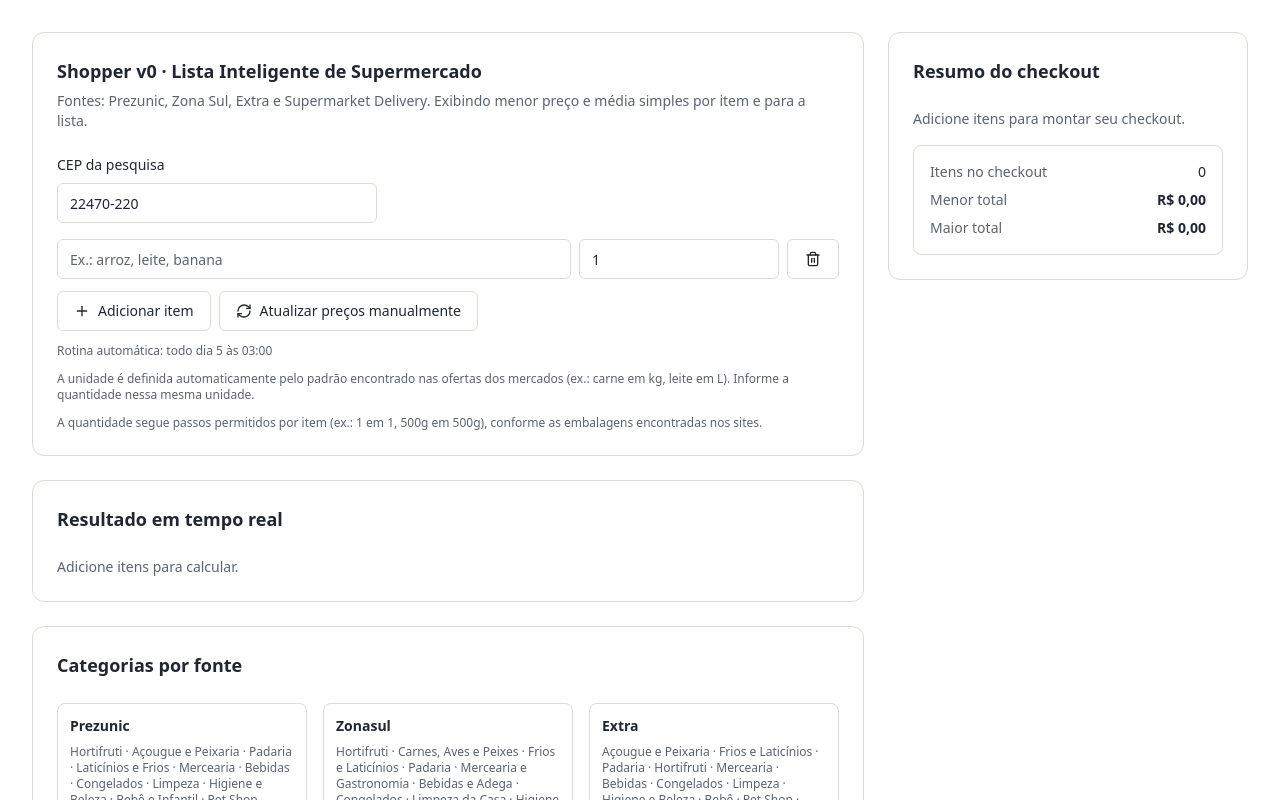
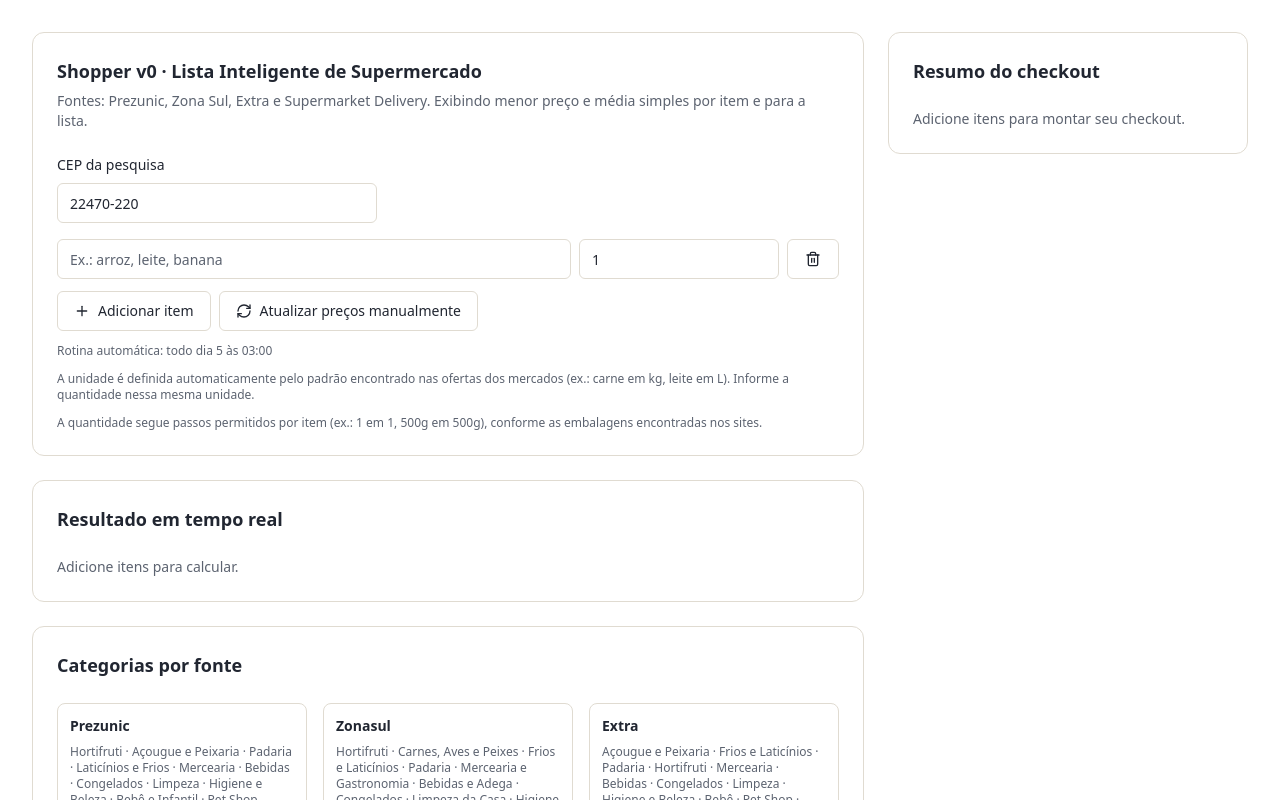
Before and after one commit to LuanVelo/Shopper, a Next.js app: page / in a window 1280 px wide. Shown: the top 800 px of the page. Built offline with nearby package versions, Linux system fonts and the light colour scheme.

Commit message:
Simplify checkout sidebar to item name and lowest price

```diff
--- a/app/page.tsx
+++ b/app/page.tsx
@@ -58,16 +58,9 @@ export default function HomePage() {
     return map;
   }, [data]);
   const checkoutItems = useMemo(() => {
-    const priceByName = new Map<string, (CalculationResponse["items"][number] & { highestTotalPrice: number })>();
+    const priceByName = new Map<string, CalculationResponse["items"][number]>();
     for (const item of data?.items ?? []) {
-      const highestUnitPriceFromOffers = item.offers.reduce((maxPrice, offer) => {
-        return Math.max(maxPrice, offer.normalizedPricePerUserUnit);
-      }, 0);
-      const highestUnitPrice = highestUnitPriceFromOffers > 0 ? highestUnitPriceFromOffers : item.averageUnitPrice;
-      priceByName.set(normalizeItemName(item.itemName), {
-        ...item,
-        highestTotalPrice: highestUnitPrice * item.quantity
-      });
+      priceByName.set(normalizeItemName(item.itemName), item);
     }
 
     return items
@@ -78,16 +71,10 @@ export default function HomePage() {
         return {
           id: item.id,
           name: item.name.trim(),
-          quantity: item.quantity,
-          unit: pricedItem?.unit ?? null,
-          lowestTotalPrice: pricedItem?.lowestTotalPrice ?? null,
-          highestTotalPrice: pricedItem?.highestTotalPrice ?? null
+          lowestTotalPrice: pricedItem?.lowestTotalPrice ?? null
         };
       });
   }, [data, items]);
-  const highestTotalListPrice = useMemo(() => {
-    return checkoutItems.reduce((sum, item) => sum + (item.highestTotalPrice ?? 0), 0);
-  }, [checkoutItems]);
 
   useEffect(() => {
     void refreshDevStatus();
@@ -387,41 +374,18 @@ export default function HomePage() {
               <div className="space-y-3">
                 {checkoutItems.map((item) => (
                   <div key={item.id} className="rounded-lg border bg-background p-3">
-                    <div className="flex items-start justify-between gap-3">
-                      <div>
-                        <p className="text-sm font-medium">{item.name}</p>
-                        <p className="text-xs text-muted-foreground">
-                          {item.quantity} {item.unit ?? "un"}
-                        </p>
-                      </div>
+                    <div className="flex items-center justify-between gap-3">
+                      <p className="text-sm font-medium">{item.name}</p>
                       {item.lowestTotalPrice === null ? (
                         <p className="text-xs text-muted-foreground">Aguardando preço</p>
                       ) : (
-                        <div className="text-right">
-                          <p className="text-xs text-muted-foreground">de {brl(item.lowestTotalPrice)}</p>
-                          <p className="text-sm font-semibold">até {brl(item.highestTotalPrice ?? item.lowestTotalPrice)}</p>
-                        </div>
+                        <p className="text-sm font-semibold">{brl(item.lowestTotalPrice)}</p>
                       )}
                     </div>
                   </div>
                 ))}
               </div>
             )}
-
-            <div className="space-y-2 rounded-lg border bg-background p-4">
-              <div className="flex items-center justify-between text-sm">
-                <span className="text-muted-foreground">Itens no checkout</span>
-                <span className="font-medium">{checkoutItems.length}</span>
-              </div>
-              <div className="flex items-center justify-between text-sm">
-                <span className="text-muted-foreground">Menor total</span>
-                <span className="font-semibold">{brl(data?.summary.lowestTotalListPrice ?? 0)}</span>
-              </div>
-              <div className="flex items-center justify-between text-sm">
-                <span className="text-muted-foreground">Maior total</span>
-                <span className="font-semibold">{brl(highestTotalListPrice)}</span>
-              </div>
-            </div>
           </CardContent>
         </Card>
       </div>
```
Also changed, not shown: 1 other file (tests, documents, lock files or other folders).
